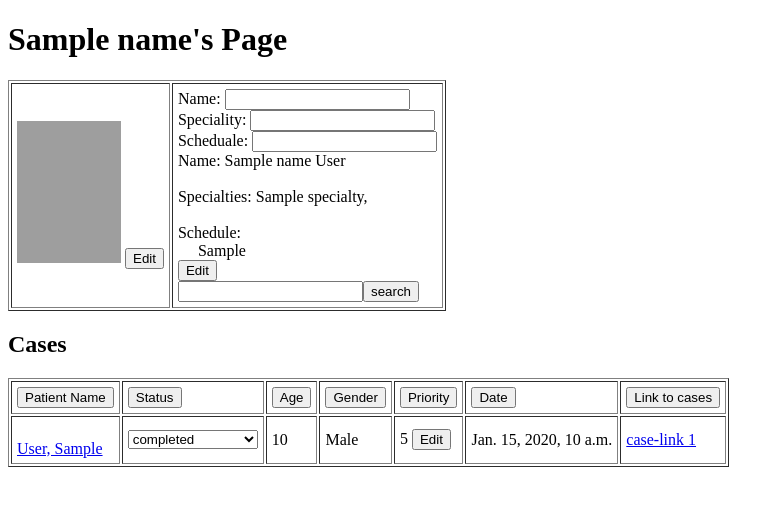
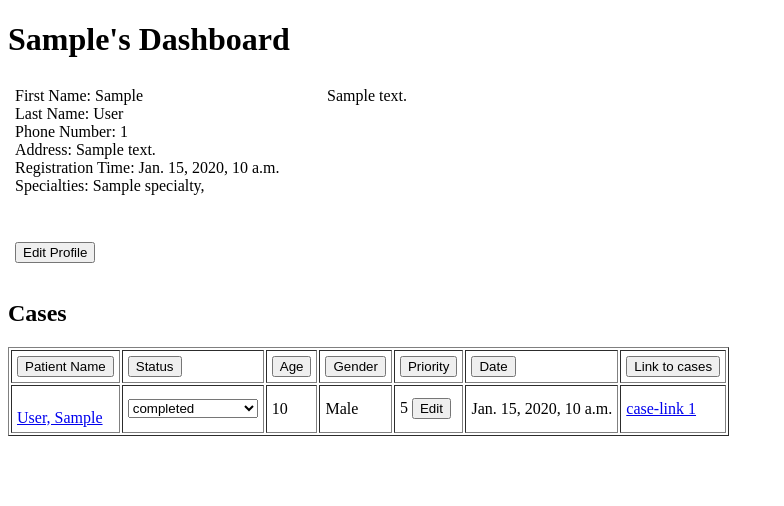
Before and after one commit to CSC301H-Fall2013/Ultra-Remote-Medicine, a Django app: template templates/website/doctor.html in a window 1280 px wide. Shown: the top 506 px of the page, without its empty margins (0-784 px from the left). Run offline with Django 3.2, Linux system fonts and the light colour scheme; tables that the repository leaves empty hold one stand-in row (values such as "Sample post"); the template is opened without the code that fills it: values that come from a table or form of the project are taken from there, most other values are stand-ins (such as "Sample title", 1, 10 or a date in 2020); parts of the project's set-up code (start-up, migrations or seed data) failed here and were passed over; grey boxes are pictures that could not be loaded.

Commit message:
Made the doctor form in the same style or image as the worker form. Editing their own list of specialties is not supported yet.

```diff
--- a/sample/forms.py
+++ b/sample/forms.py
@@ -45,9 +45,26 @@ class UpdateFieldWorkerForm(forms.Form):
 
     def populate(self, worker):
 
-        print "No it aint"
         self.fields["first_name"].initial = worker.user.first_name
         self.fields["last_name"].initial = worker.user.last_name
         self.fields["phone_number"].initial = worker.phone
         self.fields["address"].initial = worker.address
         self.fields["comments"].initial = worker.comments
+
+
+class UpdateDoctorForm(forms.Form):
+    ''' The main form for updating field worker information.'''
+
+    first_name = forms.CharField(max_length=100)
+    last_name = forms.CharField(max_length=100)
+    phone_number = forms.CharField(max_length=63)
+    address = forms.CharField(max_length=254)
+    comments = forms.CharField(required=False, widget=forms.Textarea)
+
+    def populate(self, doctor):
+
+        self.fields["first_name"].initial = doctor.user.first_name
+        self.fields["last_name"].initial = doctor.user.last_name
+        self.fields["phone_number"].initial = doctor.phone
+        self.fields["address"].initial = doctor.address
+        self.fields["comments"].initial = doctor.comments
--- a/templates/website/doctor.html
+++ b/templates/website/doctor.html
@@ -1,48 +1,66 @@
 {% load static from staticfiles %}
-
 <!DOCTYPE html>
 <html>
-<script>
-	function up(doctorName, speciality, schedule)
-	{
-		var name = document.getElementById("doctorName");
-		var setName = document.getElementById("doctorNameSet");
-		setName.innerHTML = name.value;
-		var spec = document.getElementById("speciality");
-		var setSpec = document.getElementById("specialitySet");
-		setSpec.innerHTML = spec.value;
-		var sched = document.getElementById("schedule");
-		var setSched = document.getElementById("scheduleSet");
-		setSched.innerHTML = sched.value;
-	}
-</script>
-  <h1>{{name}}'s Page</h1>
-  <table border="1" cellpadding="5">
-    <tr>
-      <td>
-        <img src="doctor.png" width="104" height="142">
-        <button type="button">Edit</button>
-        <br></td>
-      <td>
-	<form method='post' onsubmit="up(doctorName, speciality, schedule);return false;">
-		Name: <input type="text" id="doctorName" name="doctorName"><br>
-		Speciality: <input type="text" id="speciality" name="speciality"><br>
-		Scheduale: <input type="text" id="schedule" name="schedule"><br>
-		Name: {{name}} {{last_name}}
-          <br></br>
-        Specialties: {% for specialty in specialties %} {{specialty.name}}, {% endfor %}
-        <br></br>
-        Schedule:      {% for time_slot in schedule %}
-		         <br>&nbsp;&nbsp;&nbsp;&nbsp;&nbsp;{{time_slot.to_string}}
-		       {% endfor %}<br>
-		<input type="submit" name="submit" value="Edit"/><br>
-		<!--<p id="doctorNameSet"></p><br>
-		<p id="specialitySet"></p><br>
-		<p id="scheduleSet"></p><br>-->
-		<input type="text" name="search"><button type="button">search</button>
-	</form>
-  </tr>
+<h1>
+  {{first_name}}'s Dashboard
+</h1>
+
+<!-- Someone else can do the alignments.-->
+
+<!-- The following is not visible by default-->
+<span id='workerinfo'>
+<form id='workerinfoform' method='post' action="">{% csrf_token %}
+<table border="0" cellpadding="5" style="height:200px">
+<tr>
+<td style="width:300px; vertical-align:top">
+	First Name: {{form.first_name}}
+	<br> Last Name: {{form.last_name}}
+	<br> Phone Number: {{form.phone_number}}
+	<br> Address: {{form.address}}
+</td>
+<td style="width:300px; vertical-align:top">
+	{{form.comments}}
+</td>
+</tr>
+<tr style="height:50px">
+<td>
+	<input id="submitChanges" type="submit" name="submitChanges" value="Submit Changes"/>
+	<input id="cancelEditButton" onclick="cancelEditMode()" type="button" name="cancelEditButton" value="Cancel"/>
+</td>
+<td>
+
+</td>
+</tr>
 </table>
+</form>
+</span>
+
+<span id="workerstatic">
+<table border="0" cellpadding="5"  style="height:200px">
+<tr>
+<td style="width:300px; vertical-align:top">
+	First Name: {{first_name}}
+	<br>Last Name: {{last_name}}
+	<br>Phone Number: {{phone_number}}
+	<br>Address: {{address}}
+	<br> Registration Time: {{registration_time}}
+	<br> Specialties: {% for specialty in specialties %} {{specialty.name}}, {% endfor %}
+</td>
+<td style="width:300px; vertical-align:top">
+	{{comments}}
+</td>
+</tr>
+<tr style="height:50px">
+<td>
+	<input id="edit" onclick="enterEditMode()" type="submit" name="submit" value="Edit Profile"/>
+</td>
+<td>
+
+</td>
+</tr>
+</table>
+</span>
+
 
 <h2>
 <b>Cases</b>
@@ -99,5 +117,35 @@
      {% endfor %}
 </table>
 
+<script>
+	var editMode = false;
+	workerinfo.style.display = 'none';
+	{{form.comments.auto_id}}.style.resize = 'none';
+	{{form.comments.auto_id}}.rows = '6';
+	{{form.comments.auto_id}}.style.width = '280px';
+	{{form.comments.auto_id}}.style.height = '100px';
+
+	function enterEditMode() {
+		editMode = true;
+
+		workerstatic.style.display = 'none';
+		workerinfo.style.display = 'block';
+
+	}
+
+	function cancelEditMode() {
+		editMode = false;
+
+		{{form.first_name.auto_id}}.value = '{{first_name}}';
+		{{form.last_name.auto_id}}.value = '{{last_name}}';
+		{{form.phone_number.auto_id}}.value = '{{phone_number}}';
+		{{form.address.auto_id}}.value = '{{address}}';
+		{{form.comments.auto_id}}.value = {{form.comments.auto_id}}.defaultValue;
+
+		workerstatic.style.display = 'block';
+		workerinfo.style.display = 'none';
+	}
+</script>
+
 </body>
-    </html>
+</html>
```
Also changed, not shown: sample/views.py (+31 -6 lines).
